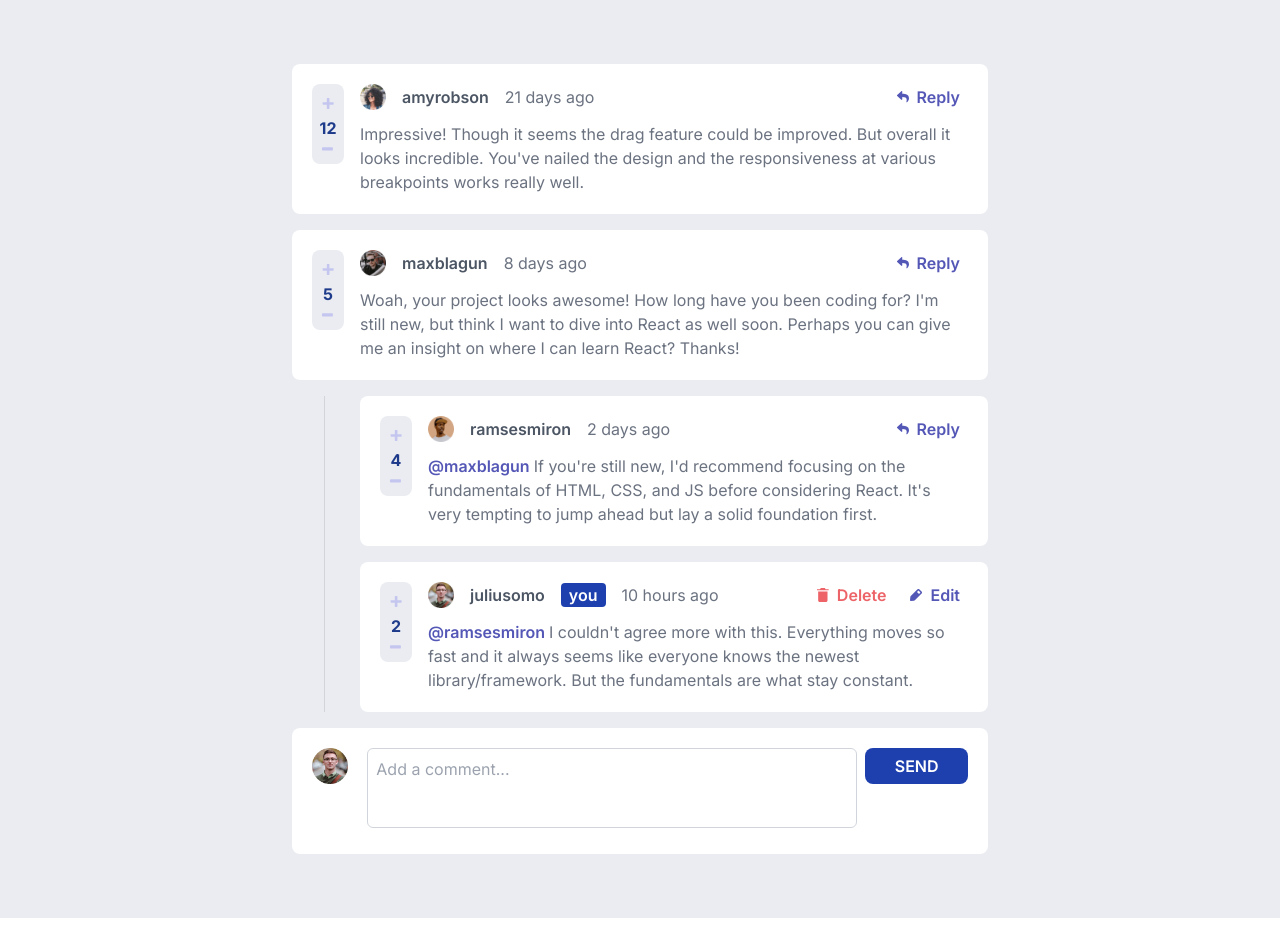
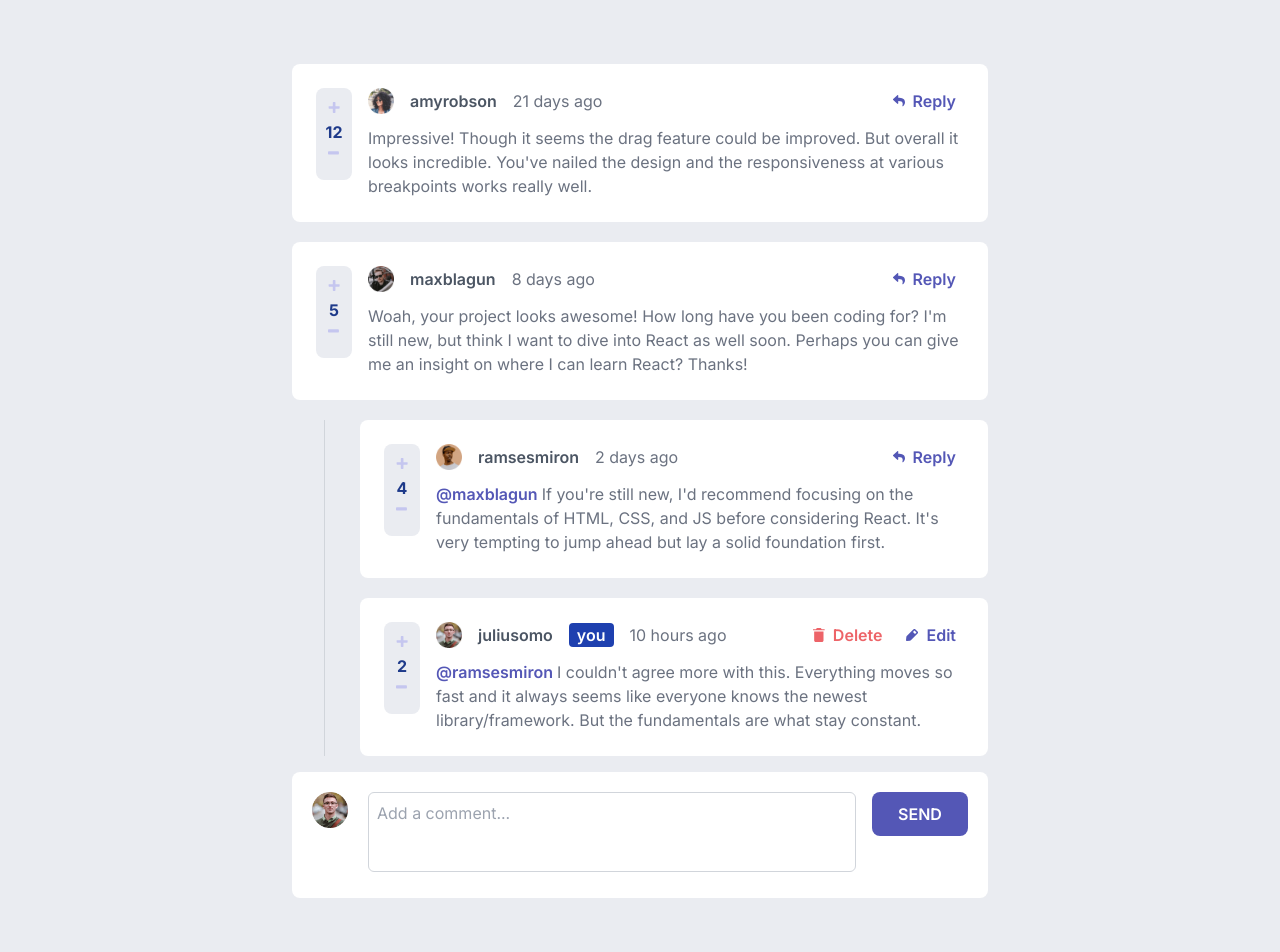
Before and after one commit to mehmetakifakkus/interactive-comments, a Next.js app: page / in a window 1280 px wide. Shown: the top 952 px of the page. Before the commit the page ends 918 px from the top, so only its background shows below. Built offline with nearby package versions, Linux system fonts and the light colour scheme.

Commit message:
Change styles to better fit the design

```diff
--- a/app/components/AddComment.tsx
+++ b/app/components/AddComment.tsx
@@ -34,7 +34,7 @@ export default function AddComment({
         isReply ? "sm:w-[628px]" : "sm:w-[696px]"
       } text-gray-500 bg-white p-5 rounded-lg mt-4`}
     >
-      <div className="grid grid-cols-12 gap-2">
+      <div className="grid grid-cols-12 gap-4">
         <div className="row-start-2 sm:row-start-1 col-span-2 sm:col-span-1">
           {currentUser && (
             <Image
@@ -94,7 +94,7 @@ export default function AddComment({
               setComment("");
               isReplyMode && setIsReplyMode && setIsReplyMode(false);
             }}
-            className="w-full bg-blue-800 px-4 py-1 rounded-lg text-white font-semibold h-9"
+            className="w-full bg-moderateblue px-4 py-2 rounded-lg text-white font-semibold h-11"
           >
             {isReplyMode ? "REPLY" : "SEND"}
           </button>
--- a/app/components/CommentContainer.tsx
+++ b/app/components/CommentContainer.tsx
@@ -13,7 +13,7 @@ export default function CommentContainer({ comment }: Props) {
       {comment.replies.length > 0 && (
         <div className="flex flex-row justify-between">
           <div className="sm:ml-8 border-l border-gray-300" />
-          <div className="space-y-4">
+          <div className="space-y-5">
             {comment.replies.map((reply: ReplyComment) => (
               <Comment
                 key={reply.id}
--- a/app/components/comment/Comment.tsx
+++ b/app/components/comment/Comment.tsx
@@ -84,7 +84,7 @@ export default function Comment({
         key={comment.id}
         className={`text-base ${
           isReply ? "w-[340px] sm:w-[628px]" : "w-[360px] sm:w-[696px]"
-        } text-gray-500 bg-white p-5 rounded-lg`}
+        } text-gray-500 bg-white p-6 rounded-lg`}
       >
         <div className="flex flex-row gap-4">
           <div className="hidden sm:block">
--- a/app/components/comment/ContentSection.tsx
+++ b/app/components/comment/ContentSection.tsx
@@ -42,7 +42,7 @@ export default function ContentSection({
             );
             setIsEditMode(false);
           }}
-          className="w-28 mt-3 bg-blue-800 px-6 py-1 rounded-lg text-white font-semibold h-9"
+          className="w-28 mt-3 bg-moderateblue px-6 py-1 rounded-lg text-white font-semibold h-9"
         >
           UPDATE
         </button>
--- a/app/components/comment/ScoreBoard.tsx
+++ b/app/components/comment/ScoreBoard.tsx
@@ -25,7 +25,7 @@ export default function ScoreBoard({ score, comment, setScore }: Props) {
   };
 
   return (
-    <div className="w-28 h-8 sm:w-[32px] sm:h-20 sm:py-2 rounded-lg bg-lightgray">
+    <div className="w-28 h-8 sm:w-[36px] sm:h-[92px] sm:py-2 rounded-lg bg-lightgray">
       <div className="flex sm:flex-col h-8 sm:h-16 px-1 items-center justify-around ">
         <div
           className="p-1 hover:cursor-pointer select-none"
--- a/app/layout.tsx
+++ b/app/layout.tsx
@@ -18,7 +18,7 @@ export default function RootLayout({
 }) {
   return (
     <html lang="en">
-      <body className={inter.className}>
+      <body className={inter.className + " bg-lightgray"}>
         <CommentProvider>
           <UserProvider>{children}</UserProvider>
         </CommentProvider>
--- a/app/page.tsx
+++ b/app/page.tsx
@@ -42,7 +42,7 @@ export default function Home() {
   return (
     <>
       <main className="flex min-h-screen bg-lightgray flex-col items-center p-16 mx-auto">
-        <div className="flex flex-col space-y-4 flex-wrap-reverse">
+        <div className="flex flex-col space-y-5 flex-wrap-reverse">
           {comments.map((comment) => (
             <CommentContainer key={comment.id} comment={comment} />
           ))}
```
